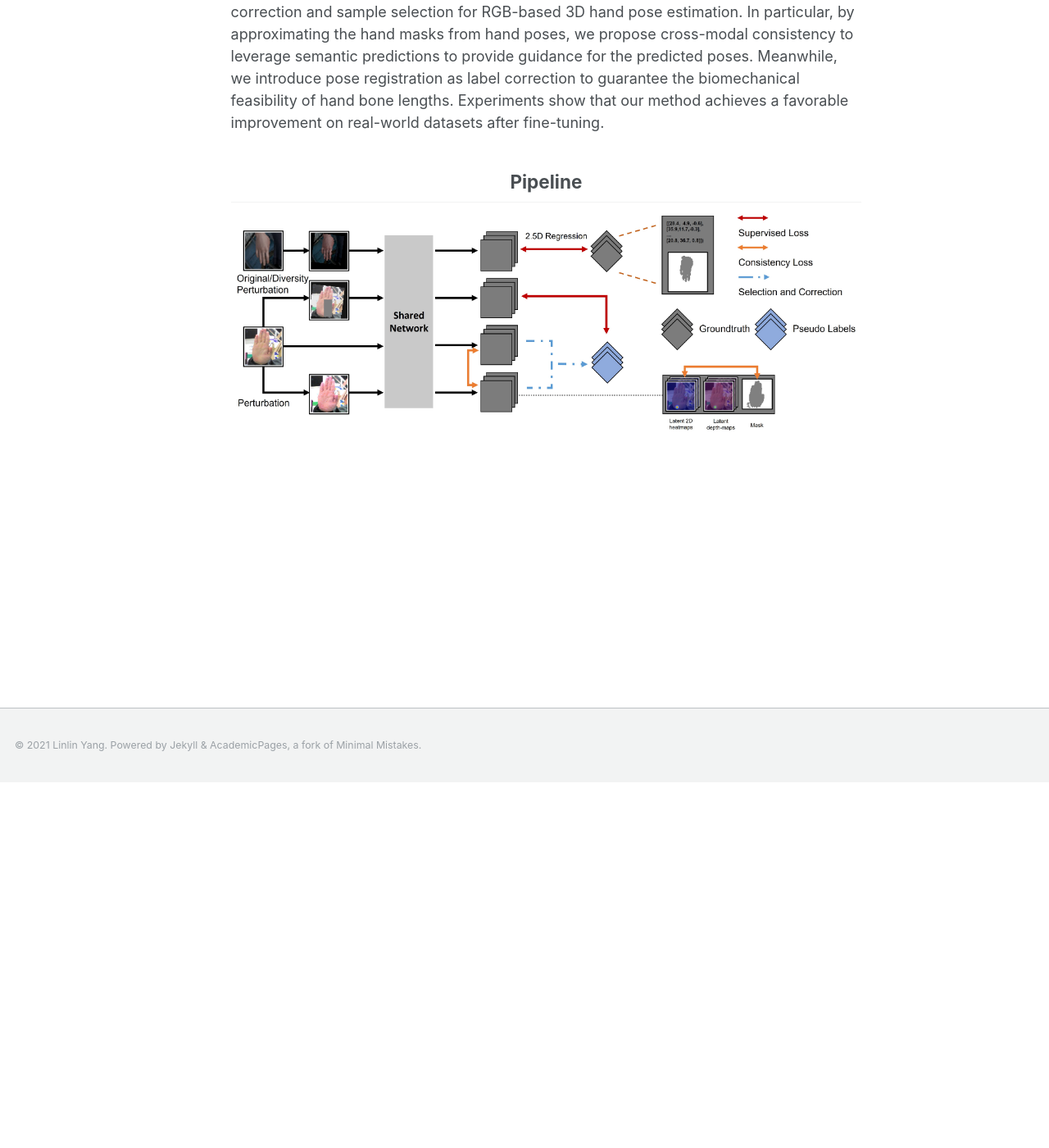
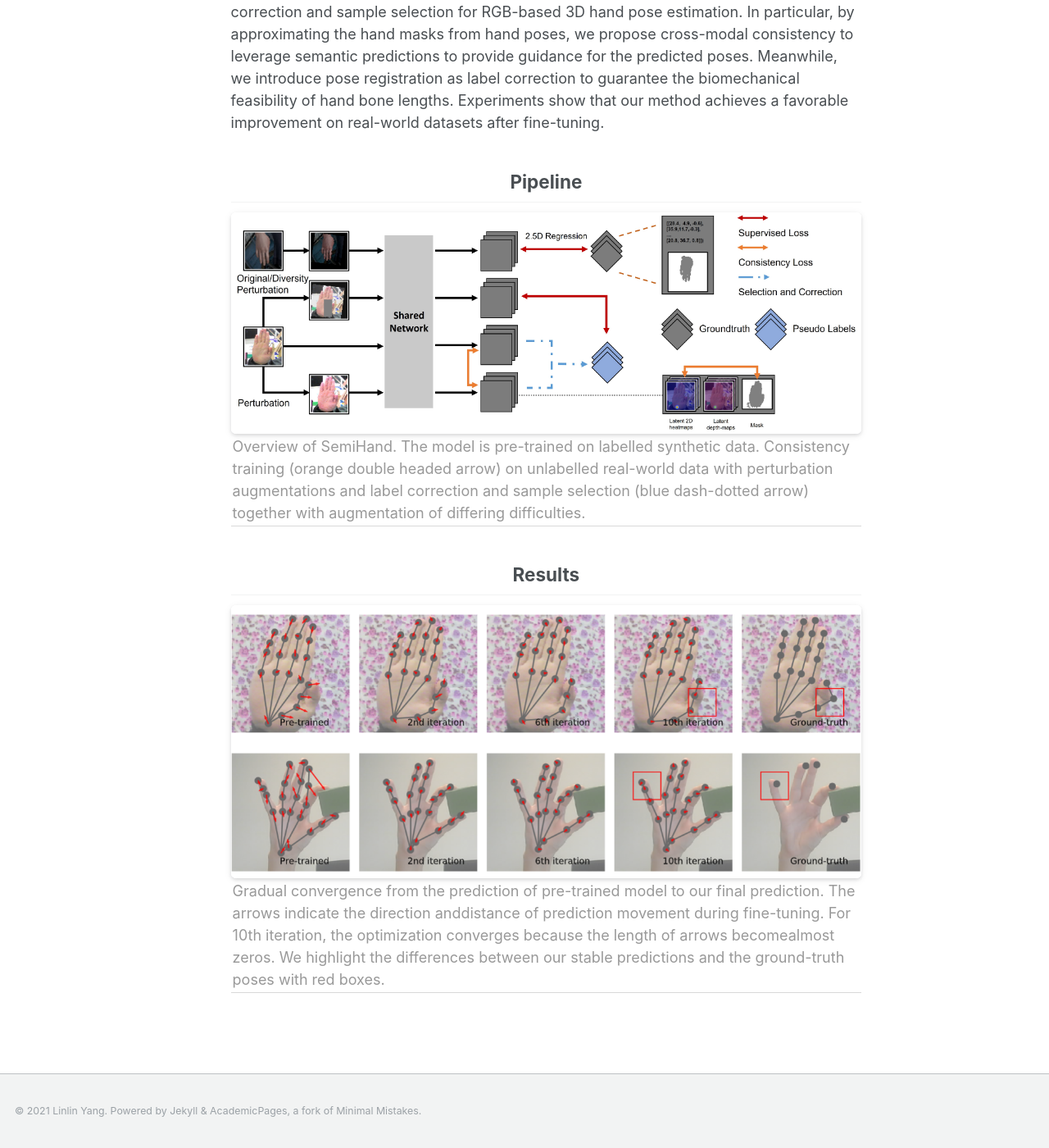
Before and after one commit to bestonebyone/mu4yang, a Jekyll site: the page built from _project/SemiHand.md, in a window 1280 px wide and 1400 px high, scrolled down 445 px. Shown: the whole window at 82% size. Built offline with Jekyll 4.4.1, drawn with Linux system fonts in a browser that asks for light colours.

Commit message:
update semi

```diff
--- a/_project/SemiHand.md
+++ b/_project/SemiHand.md
@@ -4,8 +4,6 @@
 type: "Tutorial"
 permalink: /project/SemiHand
 ---
-
-
 
 <div align='center' ><h2>Abstract</h2></div>
 
@@ -18,4 +16,8 @@
 
 <div align='center' ><h2>Pipeline</h2></div>
 
-![avatar](https://www.mu4yang.com/files/project/semihand/pipeline.jpg)
+<center>    <img style="border-radius: 0.3125em;    box-shadow: 0 2px 4px 0 rgba(34,36,38,.12),0 2px 10px 0 rgba(34,36,38,.08);"     src="https://www.mu4yang.com/files/project/semihand/pipeline.jpg">    <br>    <div style="color:orange; border-bottom: 1px solid #d9d9d9;    display: inline-block;    color: #999;    padding: 2px;"><div align='left' >Overview of SemiHand. The model is pre-trained on labelled synthetic data. Consistency training (orange double headed arrow) on unlabelled real-world data with perturbation augmentations and label correction and sample selection (blue dash-dotted arrow) together with augmentation of differing difficulties.</div></div> </center>
+
+<div align='center' ><h2>Results</h2></div>
+
+<center>    <img style="border-radius: 0.3125em;    box-shadow: 0 2px 4px 0 rgba(34,36,38,.12),0 2px 10px 0 rgba(34,36,38,.08);"     src="https://www.mu4yang.com/files/project/semihand/convergence.png">    <br>    <div style="color:orange; border-bottom: 1px solid #d9d9d9;    display: inline-block;    color: #999;    padding: 2px;"><div align='left' >Gradual convergence from the prediction of pre-trained model to our final prediction.  The arrows indicate the direction anddistance of prediction movement during fine-tuning.  For 10th iteration, the optimization converges because the length of arrows becomealmost zeros. We highlight the differences between our stable predictions and the ground-truth poses with red boxes.</div></div> </center>
```
Also changed, not shown: files/project/semihand/convergence.png (added).
